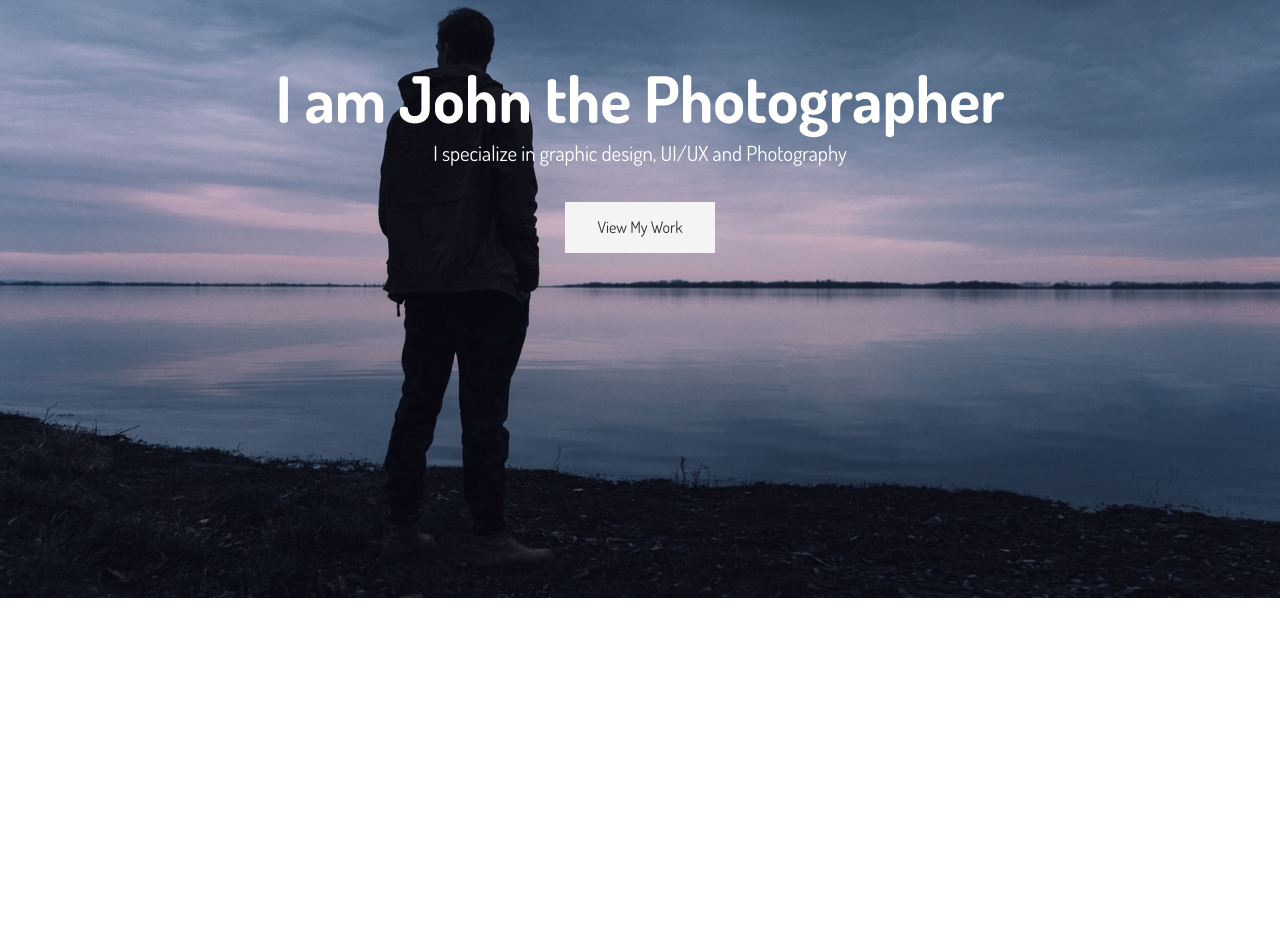
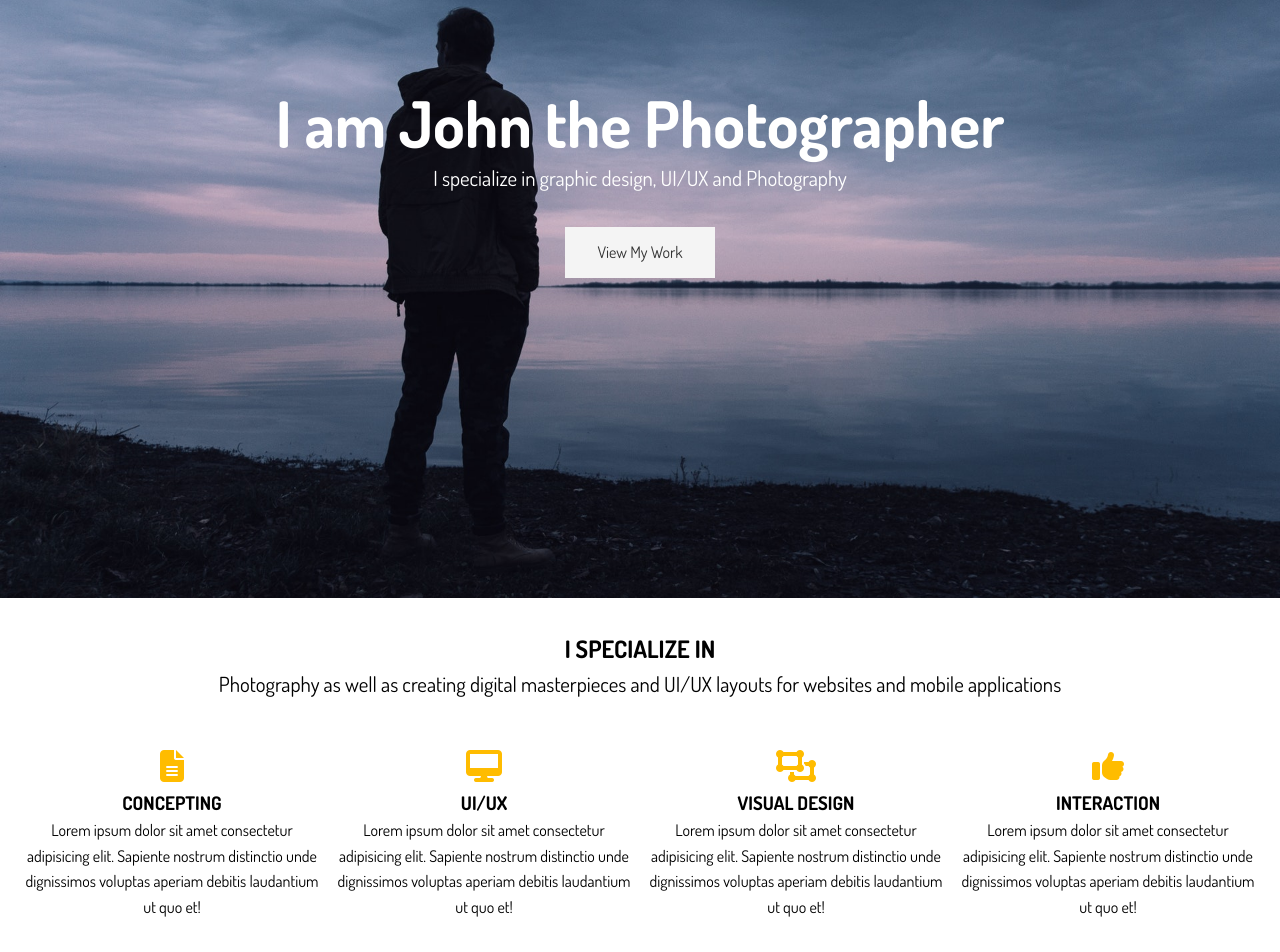
Before and after one commit to deepak-sourcecode/portfolio-website, a website: page dist/index.html in a window 1280 px wide. Shown: the part 202-1154 px from the top of the page. Before the commit the page ends 800 px from the top, so only its background shows below. Drawn offline with Linux system fonts and the light colour scheme.

Commit message:
Add home section A: Specialization

```diff
--- a/scss/main.scss
+++ b/scss/main.scss
@@ -81,7 +81,7 @@ img {
 
     .header-content {
       text-align: center;
-      padding-top: 10rem;
+      padding-top: 15%;
       h1 {
         font-size: 4rem;
         line-height: 1.2;
@@ -89,3 +89,20 @@ img {
     }
   }
 }
+
+// Home Sections
+#home {
+  &-a {
+    .specials {
+      margin-top: 3rem;
+      display: grid;
+      grid-gap: 1rem;
+      grid-template-columns: repeat(4, 1fr);
+
+      .fas {
+        color: $main-color;
+        padding-bottom: 0.4rem;
+      }
+    }
+  }
+}
```
Also changed, not shown: dist/css/main.css, dist/index.html.
